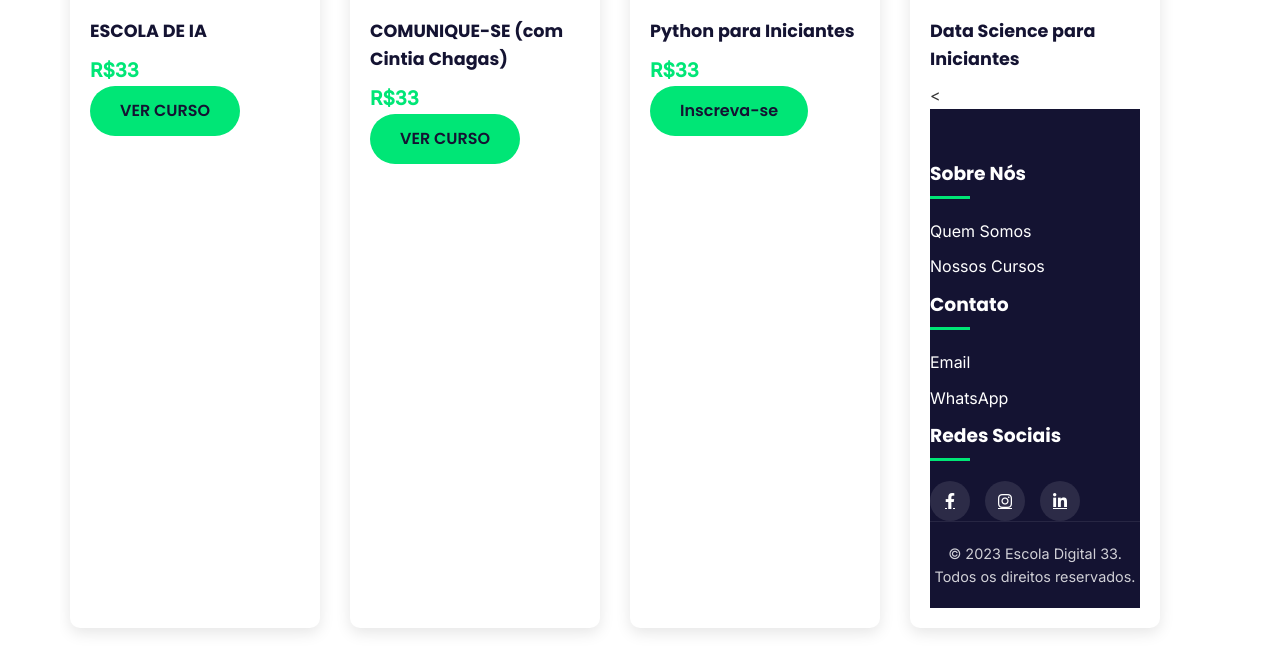
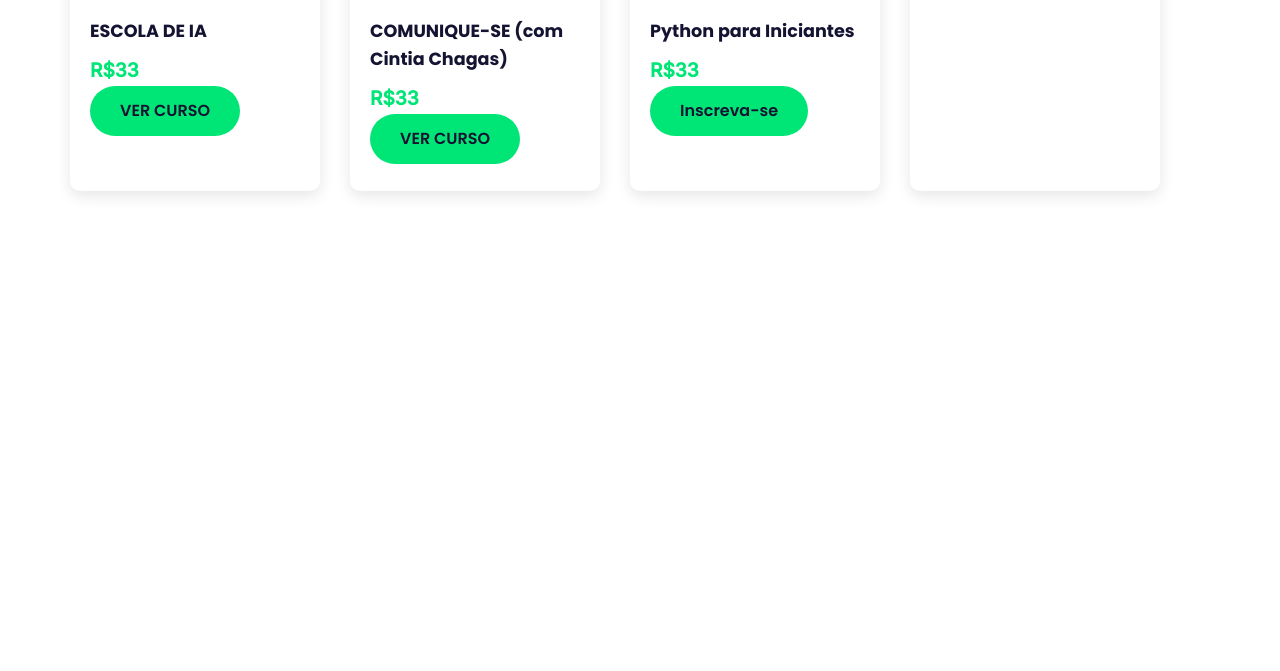
Before and after one commit to escoladigital33/escoladigital33, a plain HTML site: page index.html in a window 1280 px wide. Shown: the part 1493-2164 px from the top of the page. After the commit the page ends 1814 px from the top, so only its background shows below. Drawn offline with Linux system fonts and the light colour scheme.

Commit message:
Update index.html

```diff
--- a/index.html
+++ b/index.html
@@ -539,7 +539,7 @@
                     <!-- Course 2 -->
                     <div class="course-card">
                         <div class="course-image">
-                            <img src="https://example.com/imagem-comunique-se.png" alt="Curso de COMUNIQUE-SE">
+                            <img src="https://hotmart.s3.amazonaws.com/product_pictures/bc1a7b7b-d5cc-4a7b-a472-0382ad8db0a7/photo_20250806_090957.jpg" alt="Curso de COMUNIQUE-SE">
                         </div>
                         <div class="course-info">
                             <h3 class="course-title">COMUNIQUE-SE (com Cintia Chagas)</h3>
@@ -565,37 +565,4 @@
                         <div class="course-image">
                             <img src="https://storage.googleapis.com/workspace-0f70711f-8b4e-4d94-86f1-2a93ccde5887/image/f9788343-b54e-4951-b4f5-1c1c1e1e1e1e.png" alt="Curso de Data Science: gráficos e dados em um ambiente de análise">
                         </div>
-                        <div class="course-info">
-                            <h3 class="course-title">Data Science para Iniciantes</h3>
-                            <
-    <footer>
-        <div class="foot-content">
-            <div class="footer-column">
-                <h3>Sobre Nós</h3>
-                <ul class="footer-links">
-                    <li><a href="#about">Quem Somos</a></li>
-                    <li><a href="#courses">Nossos Cursos</a></li>
-                </ul>
-            </div>
-            <div class="footer-column">
-                <h3>Contato</h3>
-                <ul class="footer-links">
-                    <li><a href="mailto:contato@escoladigital33.com.br">Email</a></li>
-                    <li><a href="https://wa.me/5562991446490">WhatsApp</a></li>
-                </ul>
-            </div>
-            <div class="footer-column">
-                <h3>Redes Sociais</h3>
-                <div class="social-links">
-                    <a href="#"><i class="fab fa-facebook-f"></i></a>
-                    <a href="#"><i class="fab fa-instagram"></i></a>
-                    <a href="#"><i class="fab fa-linkedin-in"></i></a>
-                </div>
-            </div>
-        </div>
-        <div class="copyright">
-            © 2023 Escola Digital 33. Todos os direitos reservados.
-        </div>
-    </footer>
-</body>
-</html>
+                        <div
```
